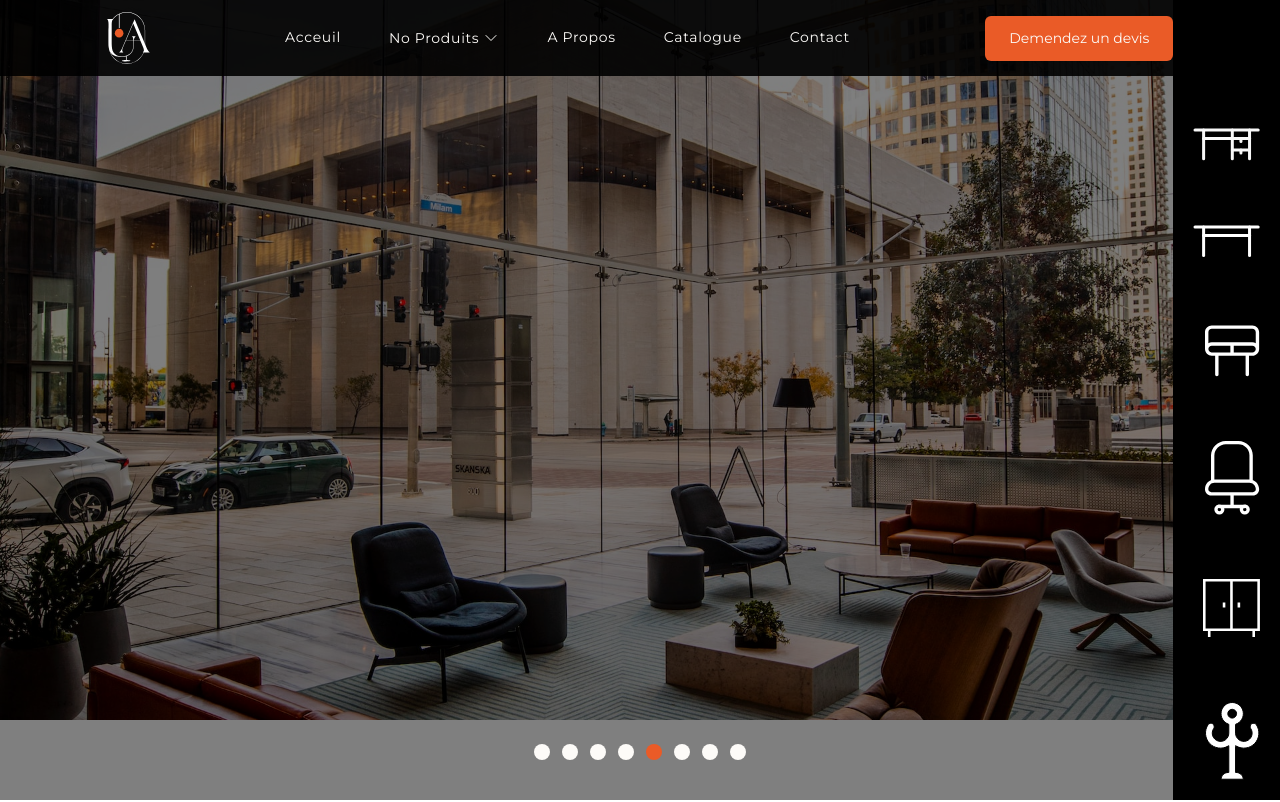
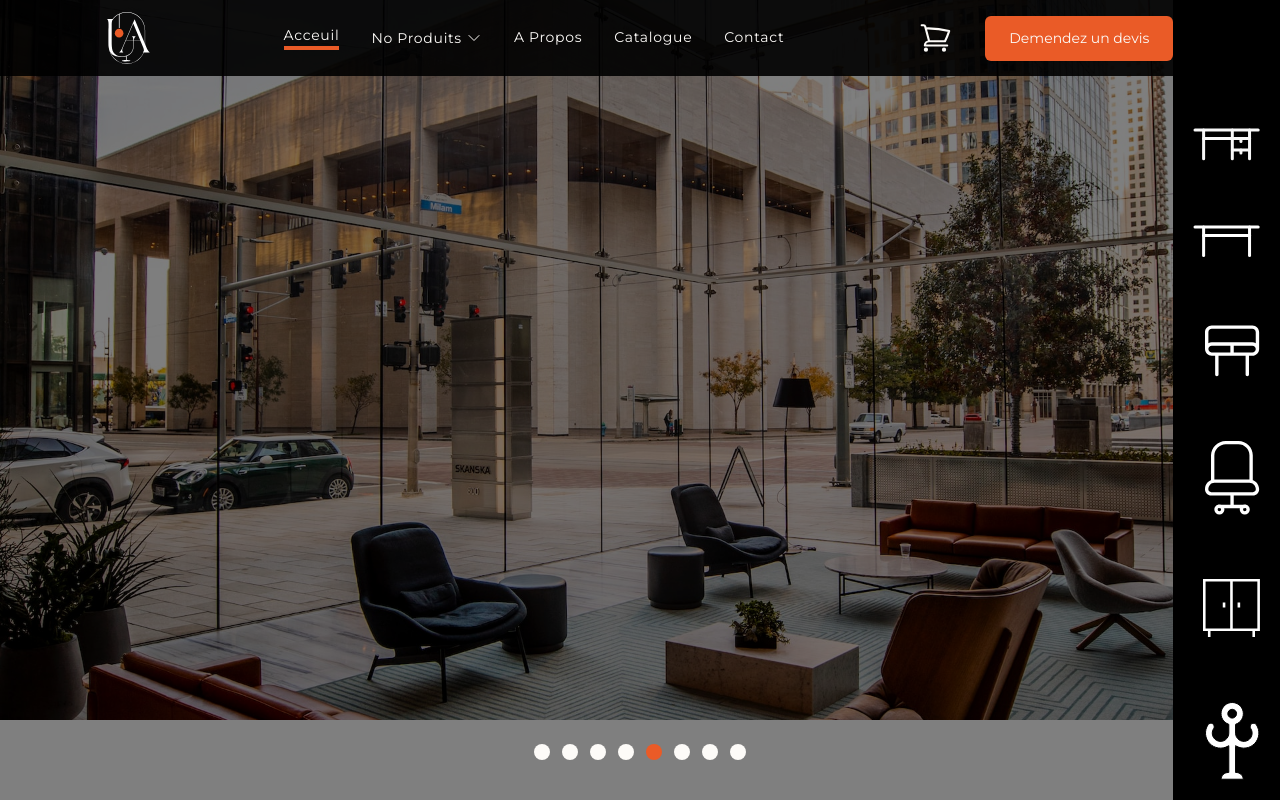
Before and after one commit to cs-fedy/urbain-art, a Next.js app: page / in a window 1280 px wide. Shown: the top 802 px of the page. Built offline with nearby package versions, Linux system fonts and the light colour scheme; a web font is replaced by a local one.

Commit message:
highlight current page done

```diff
--- a/src/components/features/navbar/navbar.tsx
+++ b/src/components/features/navbar/navbar.tsx
@@ -2,7 +2,9 @@ import logo from "@/../public/svg/logo.svg"
 import Box from "@/components/common/box"
 import Icon from "@/components/common/icon"
 import ChevronDownIcon from "@/components/icons/chevron_down"
+import ShoppingCartIcon from "@/components/icons/shopping_cart"
 import Image from "next/image"
+import Link from "next/link"
 import NavbarItem from "./navbar_item"
 
 export default function Navbar() {
@@ -27,9 +29,17 @@ export default function Navbar() {
 					<NavbarItem href='/contact'>contact</NavbarItem>
 				</nav>
 
-				<Box component='button' variant='primary'>
-					Demendez un devis
-				</Box>
+				<div className='flex items-center space-x-8'>
+					<Link href='/cart'>
+						<Icon
+							icon={<ShoppingCartIcon />}
+							className='h-[34px] w-[35px] text-urbain-white'
+						/>
+					</Link>
+					<Box component='button' variant='primary'>
+						Demendez un devis
+					</Box>
+				</div>
 			</div>
 		</div>
 	)
--- a/src/components/features/navbar/navbar_item.tsx
+++ b/src/components/features/navbar/navbar_item.tsx
@@ -1,4 +1,7 @@
+"use client"
+
 import cn from "@/utils/cn"
+import { usePathname } from "next/navigation"
 import { ComponentProps, PropsWithChildren } from "react"
 
 export default function NavbarItem({
@@ -7,11 +10,14 @@ export default function NavbarItem({
 	className,
 	...rest
 }: PropsWithChildren<ComponentProps<"a">>) {
+	const pathname = usePathname()
+
 	return (
 		<a
 			href={href}
 			className={cn(
-				"border-urbain-orange px-2 font-montserrat text-sm font-normal capitalize leading-snug tracking-wider text-urbain-white duration-200 ease-in-out hover:border-b-4",
+				"border-urbain-orange font-montserrat text-sm font-normal capitalize leading-snug tracking-wider text-urbain-white duration-200 ease-in-out hover:border-b-4",
+				pathname === href && "border-b-4",
 				className,
 			)}
 			{...rest}>
```
